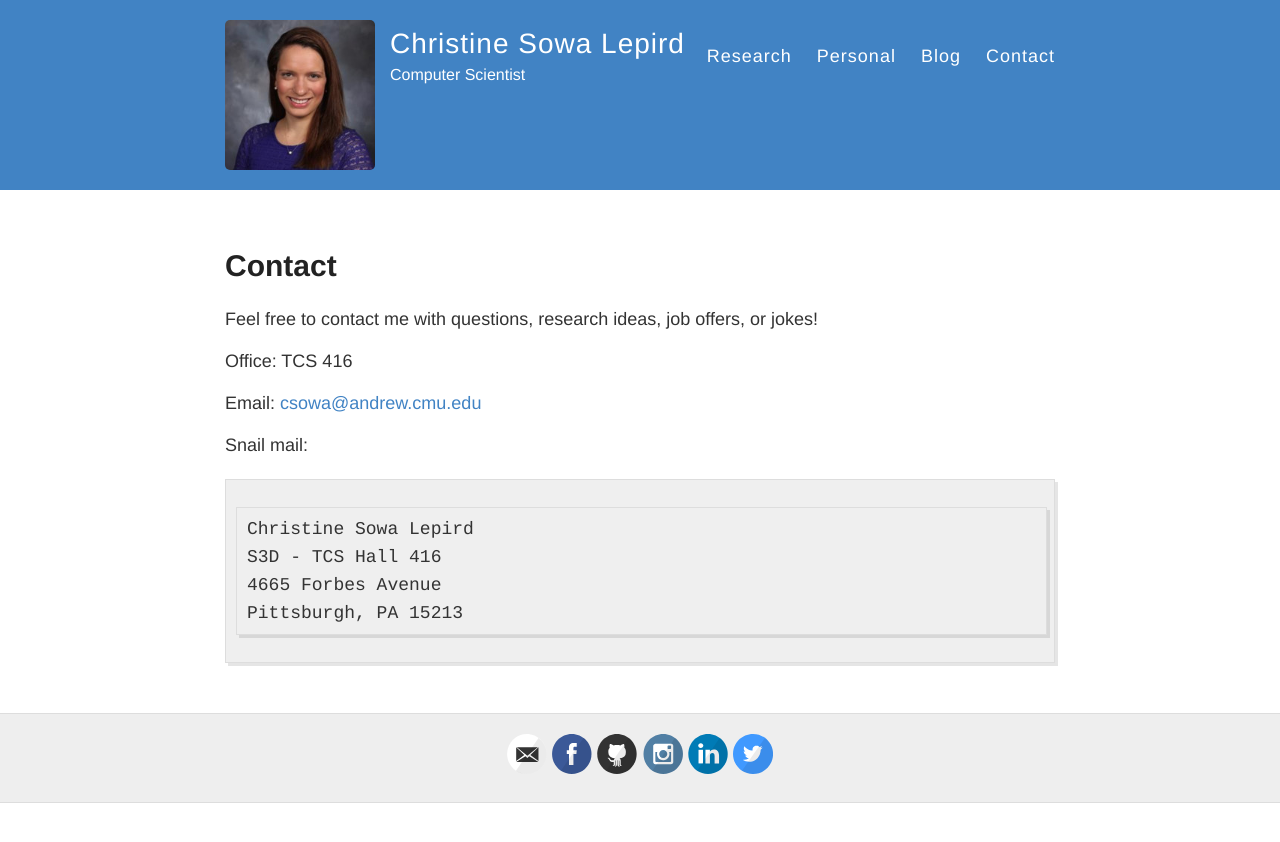
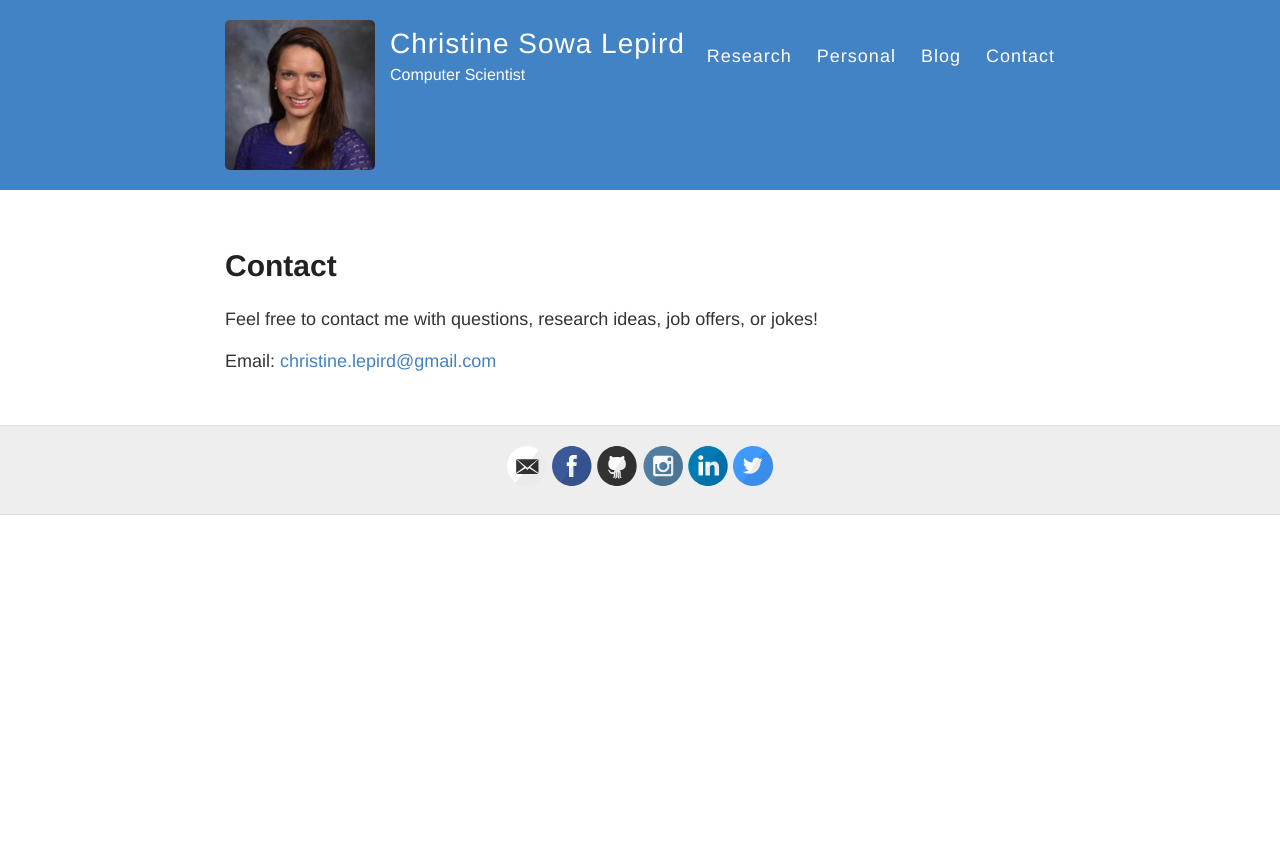
Before and after one commit to christine-lepird/christine-lepird.github.io, a Jekyll site: the page built from contact.md, in a window 1280 px wide. Shown: the top 842 px of the page. Built offline with Jekyll 4.4.1, drawn with Linux system fonts in a browser that asks for light colours.

Commit message:
Update contact.md

```diff
--- a/contact.md
+++ b/contact.md
@@ -6,13 +6,5 @@ permalink: /contact/
 
 Feel free to contact me with questions, research ideas, job offers, or jokes!
 
-Office: TCS 416
 
-Email: [csowa@andrew.cmu.edu](mailto:csowa@andrew.cmu.edu)
-
-Snail mail:
-
-    Christine Sowa Lepird
-    S3D - TCS Hall 416
-    4665 Forbes Avenue
-    Pittsburgh, PA 15213
+Email: [christine.lepird@gmail.com](mailto:christine.lepird@gmail.com)
```
